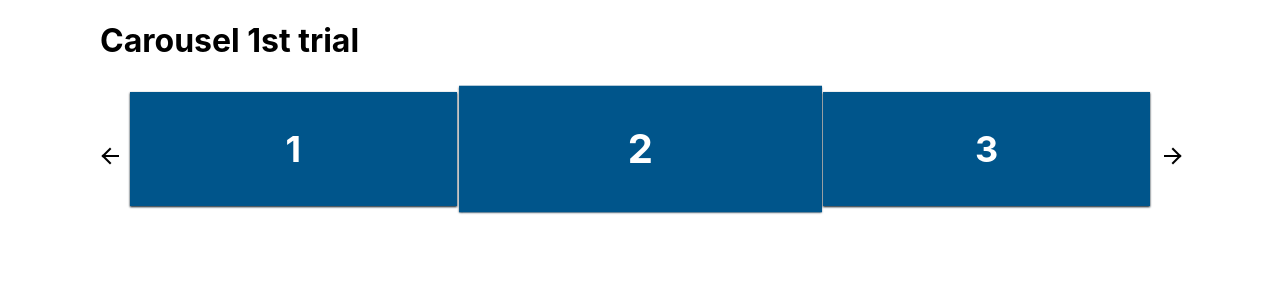
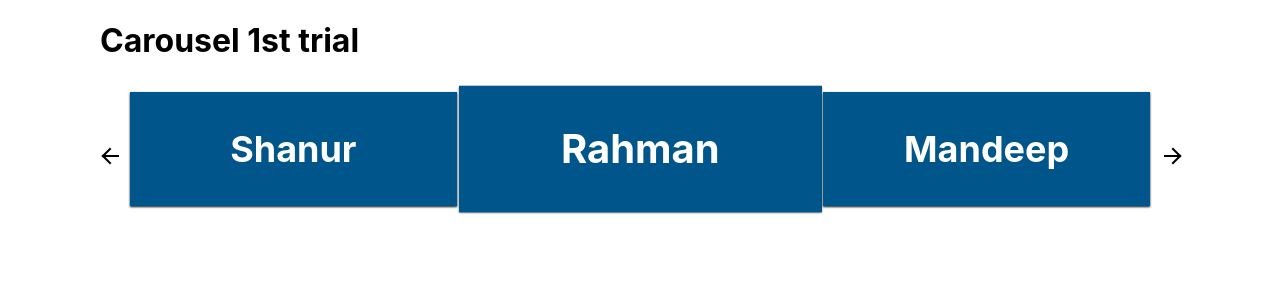
Before and after one commit to codebanesr/vanilla-carousel, a React (Create React App) app: page / in a window 1280 px wide. Shown: the top 300 px of the page. Built offline with nearby package versions, Linux system fonts and the light colour scheme.

Commit message:
simple changes

```diff
--- a/src/App.js
+++ b/src/App.js
@@ -15,12 +15,12 @@ function App() {
     <Container>
       <h1>Carousel 1st trial</h1>
       <Carousel responsive={responsive} showDots={true} showArrows={true} cardsToShow={3}>
-        <Card>1</Card>
-        <Card>2</Card>
-        <Card>3</Card>
-        <Card>4</Card>
-        <Card>5</Card>
-        <Card>6</Card>
+        <Card>Shanur</Card>
+        <Card>Rahman</Card>
+        <Card>Mandeep</Card>
+        <Card>Manish</Card>
+        <Card>Jha</Card>
+        <Card>Ankul</Card>
       </Carousel>
     </Container>
   );
```
